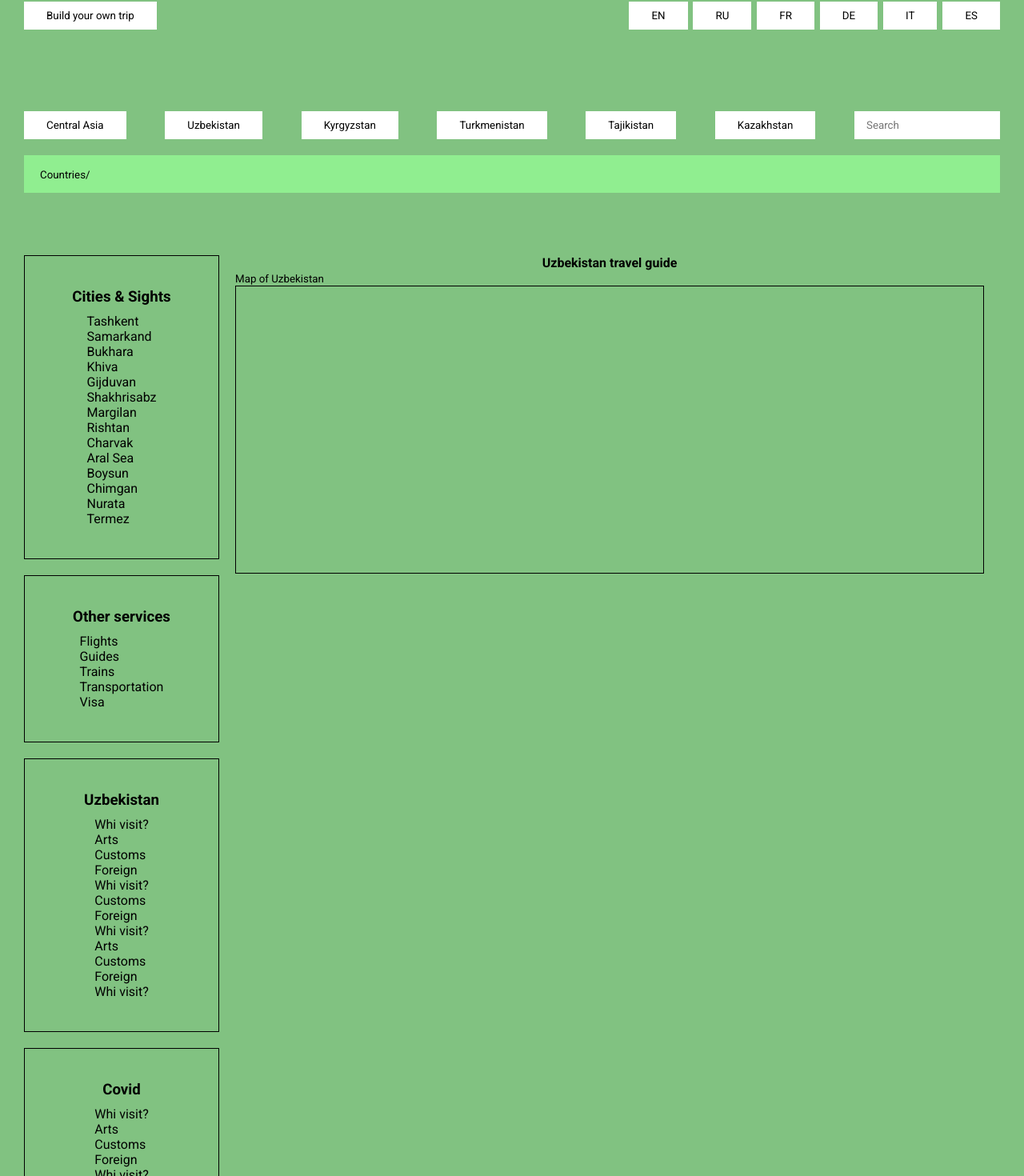
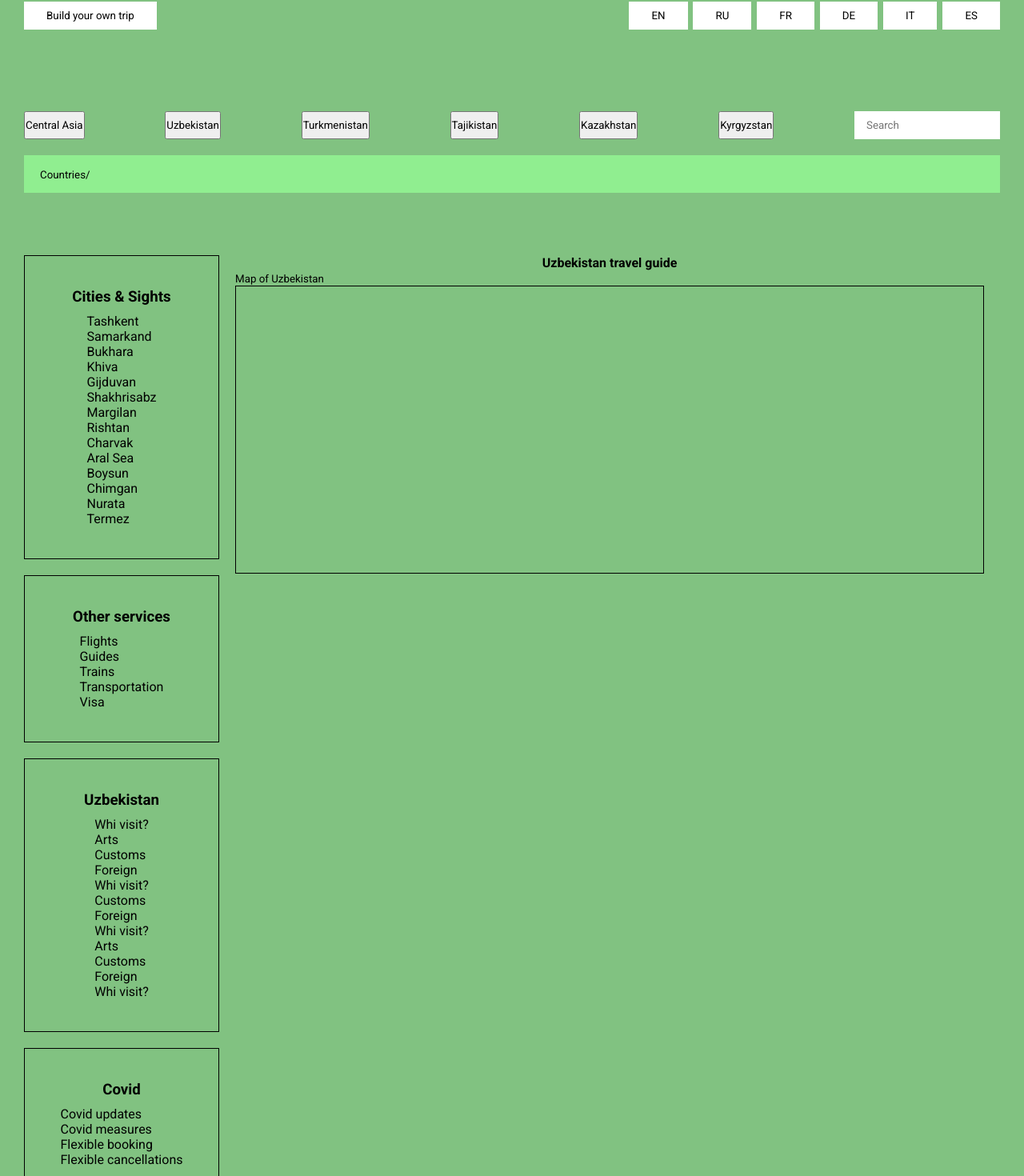
Before and after one commit to MuhriddinRavshanov/tour-agency, a React (Create React App) app: page /kyrgyzstan in a window 1280 px wide. Shown: the part 511-1981 px from the top of the page at 80% size. Built offline with nearby package versions, Linux system fonts and the light colour scheme.

Commit message:
router add
router add

```diff
--- a/src/App.js
+++ b/src/App.js
@@ -4,19 +4,46 @@ import Republics from "./components/Republics/Republics";
 import { BrowserRouter, Route, Routes } from "react-router-dom";
 import RepGuide from "./components/RepGuide/RepGuide";
 import Footer from "./components/Footer/Footer";
-
 const App = () => {
+  let data = [
+    {
+      path: "",
+      name: "Central Asia",
+    },
+    {
+      path: "uzbekistan",
+      name: "Uzbekistan",
+    },
+    {
+      path: "turkmenistan",
+      name: "Turkmenistan",
+    },
+    {
+      path: "tajikistan",
+      name: "Tajikistan",
+    },
+    {
+      path: "kazakhstan",
+      name: "Kazakhstan",
+    },
+    {
+      path: "kyrgyzstan",
+      name: "Kyrgyzstan",
+    },
+  ];
   return (
     <div>
-      <Header />
-      {/* <BrowserRouter>
+      <BrowserRouter>
+        <Header />
+        <Republics data={data} />
         <Routes>
-          <Route path="/republics" element={<Republics />} />
+          {data.map((item, index) => (
+            <Route path={`${item.path}`} key={index} element={<RepGuide />} />
+          ))}
         </Routes>
-      </BrowserRouter> */}
-      <Republics/>
-      <RepGuide/>
-      <Footer/>
+      </BrowserRouter>
+      {/* <RepGuide/> */}
+      <Footer />
     </div>
   );
 };
--- a/src/components/RepGuide/RepGuide.js
+++ b/src/components/RepGuide/RepGuide.js
@@ -1,7 +1,7 @@
-import React from 'react';
-import classes from './RepGuide.module.css';
-import RepMap from './RepMap/RepMap';
-import RepSidebar from './RepSidebar/RepSidebar'
+import React from "react";
+import classes from "./RepGuide.module.css";
+import RepMap from "./RepMap/RepMap";
+import RepSidebar from "./RepSidebar/RepSidebar";
 
 const RepGuide = () => {
   // let Uzb = ['Whi visit?', 'Arts', 'Customs', 'Foreign', 'Whi visit?', 'Customs', 'Foreign', 'Whi visit?', 'Arts', 'Customs', 'Foreign', 'Whi visit?'];
@@ -10,28 +10,61 @@ const RepGuide = () => {
   // let covid = ['Covid updates', 'Covid measures', 'Flexible booking', 'Flexible cancellations']
   let data = [
     {
-            name: 'uzbekistan',
-            uzb: ['Whi visit?', 'Arts', 'Customs', 'Foreign', 'Whi visit?', 'Customs', 'Foreign', 'Whi visit?', 'Arts', 'Customs', 'Foreign', 'Whi visit?'],
-            sights: ['Tashkent', 'Samarkand', 'Bukhara', 'Khiva', 'Gijduvan', 'Shakhrisabz', 'Margilan', 'Rishtan', 'Charvak', 'Aral Sea', 'Boysun', 'Chimgan', 'Nurata', 'Termez'],
-            covid:['Covid updates', 'Covid measures', 'Flexible booking', 'Flexible cancellations'],
-            otherServices:['Flights', 'Guides', 'Trains', 'Transportation', 'Visa']
+      name: "uzbekistan",
+      uzb: [
+        "Whi visit?",
+        "Arts",
+        "Customs",
+        "Foreign",
+        "Whi visit?",
+        "Customs",
+        "Foreign",
+        "Whi visit?",
+        "Arts",
+        "Customs",
+        "Foreign",
+        "Whi visit?",
+      ],
+      sights: [
+        "Tashkent",
+        "Samarkand",
+        "Bukhara",
+        "Khiva",
+        "Gijduvan",
+        "Shakhrisabz",
+        "Margilan",
+        "Rishtan",
+        "Charvak",
+        "Aral Sea",
+        "Boysun",
+        "Chimgan",
+        "Nurata",
+        "Termez",
+      ],
+      covid: [
+        "Covid updates",
+        "Covid measures",
+        "Flexible booking",
+        "Flexible cancellations",
+      ],
+      otherServices: ["Flights", "Guides", "Trains", "Transportation", "Visa"],
     },
-    ]
-    let dat = {}
+  ];
+  let dat = {};
   const filterData = () => {
-        dat = data.filter( item => item.name === 'uzbekistan')[0]
-    }
-    filterData()
-    const { sights, otherServices, uzb, covid } = dat
+    dat = data.filter((item) => item.name === "uzbekistan")[0];
+  };
+  filterData();
+  const { sights, otherServices, uzb, covid } = dat;
   return (
     <div className={classes.RepGuide}>
       <div className={classes.col_1}>
-                <RepSidebar title="Cities & Sights" links={sights}/>
-                <RepSidebar title="Other services" links={otherServices}/>
-                <RepSidebar title="Uzbekistan" links={uzb}/>
-                <RepSidebar title="Covid" links={uzb}/>
+        <RepSidebar title="Cities & Sights" links={sights} />
+        <RepSidebar title="Other services" links={otherServices} />
+        <RepSidebar title="Uzbekistan" links={uzb} />
+        <RepSidebar title="Covid" links={covid} />
       </div>
-            <RepMap/>
+      <RepMap />
     </div>
   );
 };
--- a/src/components/Republics/Republics.js
+++ b/src/components/Republics/Republics.js
@@ -1,8 +1,9 @@
-import classes from './Republics.module.css'
-import React from 'react';
-import { MyButton, MyInput } from '../MyUI/MyUI';
+import classes from "./Republics.module.css";
+import React from "react";
+import { MyButton, MyInput } from "../MyUI/MyUI";
+import { Link } from "react-router-dom";
 
-const Republics = () => {
+const Republics = ({ data }) => {
   return (
     <div className={classes.Republics}>
       <div className={classes.row_1}>
@@ -19,13 +20,12 @@ const Republics = () => {
         </div>
       </div>
       <div className={classes.row_2}>
-                <MyButton>Central Asia</MyButton>
-                <MyButton>Uzbekistan</MyButton>
-                <MyButton>Kyrgyzstan</MyButton>
-                <MyButton>Turkmenistan</MyButton>
-                <MyButton>Tajikistan</MyButton>
-                <MyButton>Kazakhstan</MyButton>
-                <MyInput placeholder="Search"/>
+        {data.map((item, index) => (
+          <button key={index}>
+            <Link to={`${item.path}`}>{item.name}</Link>
+          </button>
+        ))}
+        <MyInput placeholder="Search" />
       </div>
       <div className={classes.row_3}>
         <small>Countries/</small>
```
Also changed, not shown: 1 other file (tests, documents, lock files or other folders). Lines whose indentation alone changed are shown as unchanged.
